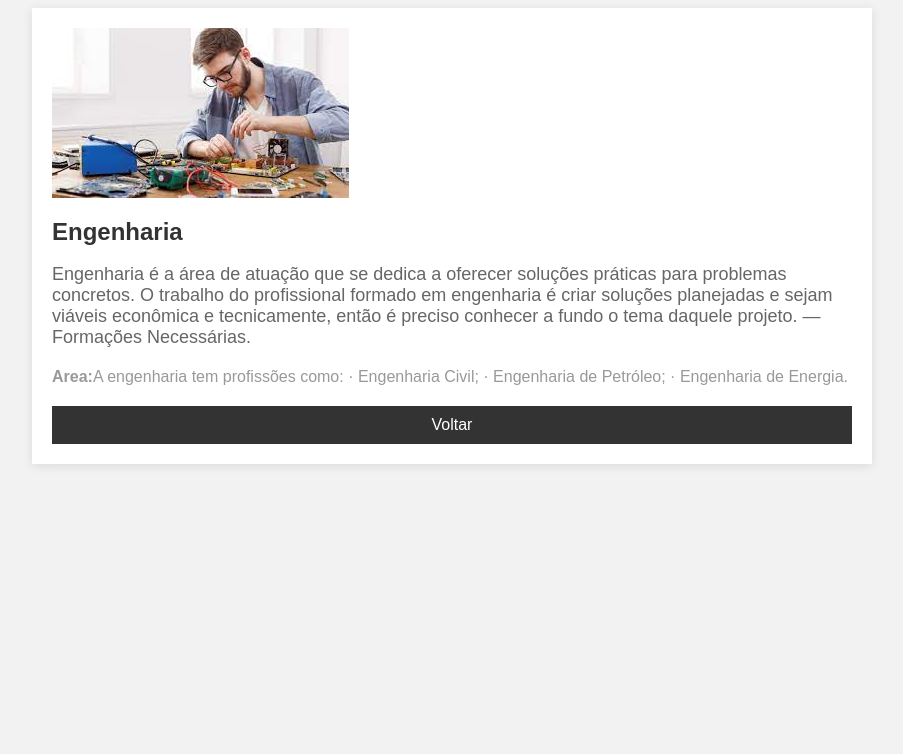
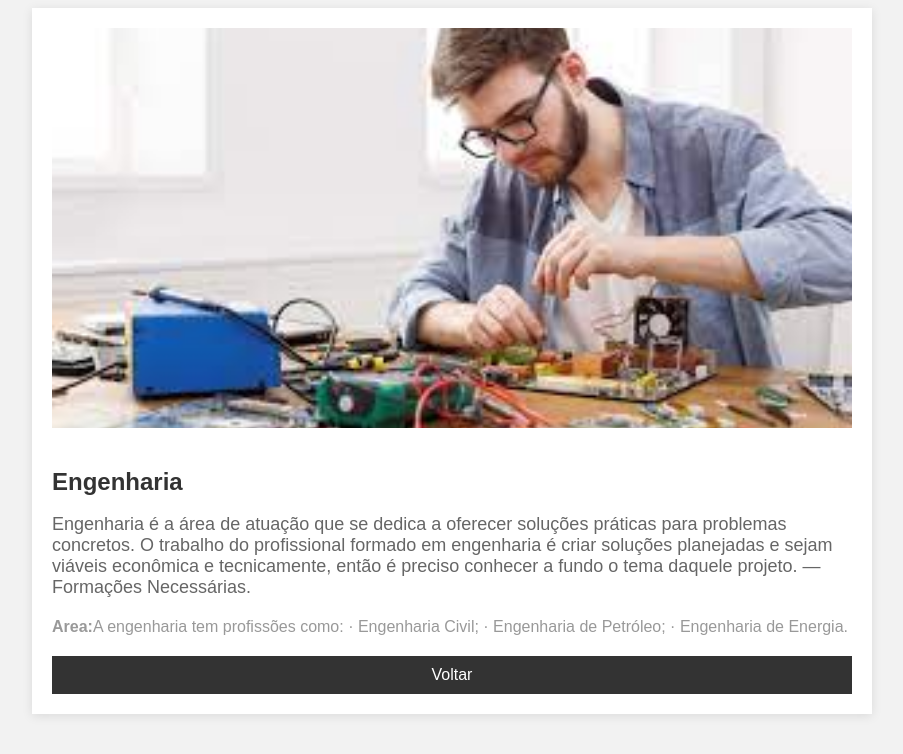
Before and after one commit to webhub3750/Engenharia.github.io, a plain HTML site: page index.html in a window 1280 px wide. Shown: the whole page, without its empty margins (188-1091 px from the left). Drawn offline with Linux system fonts and the light colour scheme.

Commit message:
Update index.html

```diff
--- a/index.html
+++ b/index.html
@@ -66,7 +66,7 @@
 </head>
 <body>
   <div class="container">
-    <img src="imagen2.jpg">
+    <img src="imagen2.jpg" class=imagem-assum>
     <h1 class="titulo-assum">Engenharia</h1>
     <p class="descricao-assum">Engenharia é a área de atuação que se dedica a oferecer soluções práticas para problemas concretos. O trabalho do profissional formado em engenharia é criar soluções planejadas e sejam viáveis econômica e tecnicamente, então é preciso conhecer a fundo o tema daquele projeto.
 — Formações Necessárias.</p>
```
